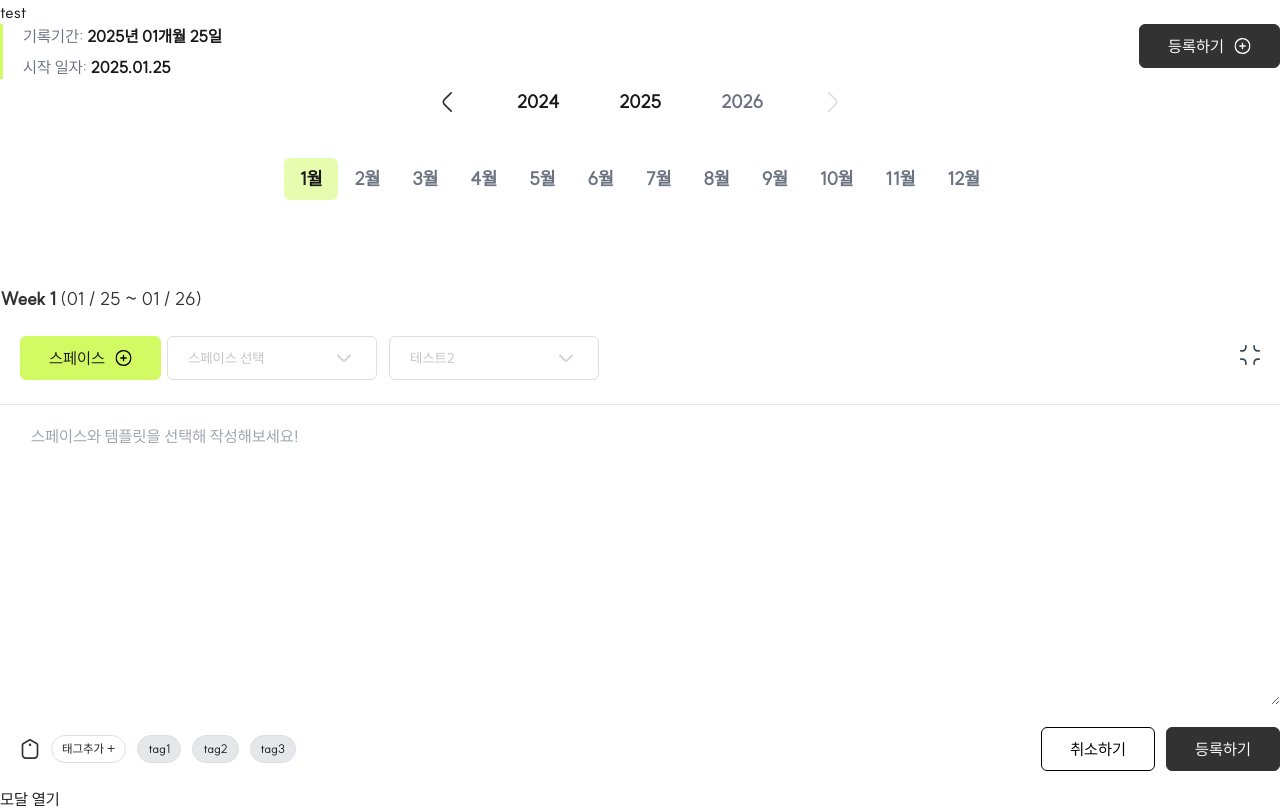
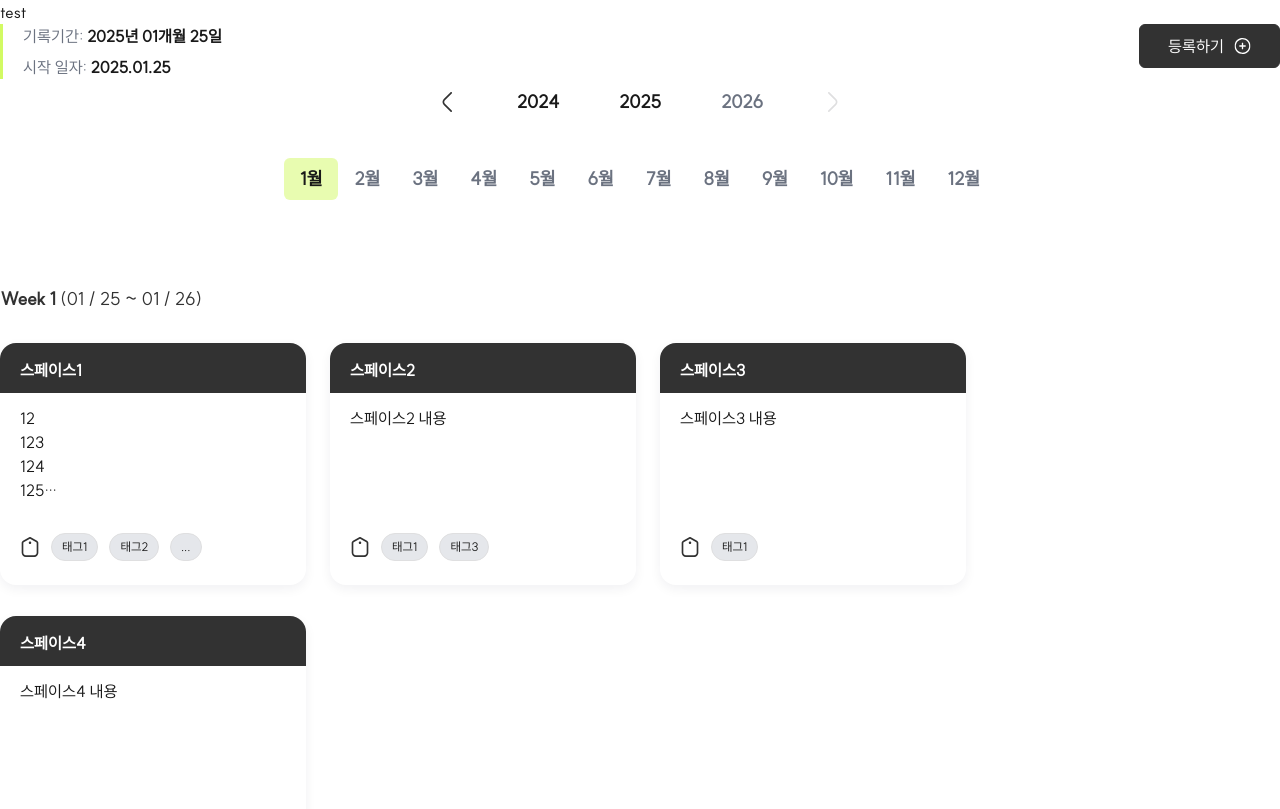
Before and after one commit to muzi55/didit, a Next.js app: page / in a window 1280 px wide. Shown: the top 809 px of the page. Built offline with nearby package versions, Linux system fonts and the light colour scheme.

Commit message:
component: SpaceWeekCard에 cardList prop 추가 및 Body 컴포넌트 구현

```diff
--- a/src/app/_components/space/SpaceCardSection.tsx
+++ b/src/app/_components/space/SpaceCardSection.tsx
@@ -4,23 +4,10 @@
 import { icons } from "@/shared/libs/common/icons";
 
 import CardBookMark from "../common/card/CardBookMark";
-import type { CardTagList } from "../common/card/cardType";
 import DailyCard from "../common/card/DailyCard";
 import type { SpaceCardList } from "./spaceType";
+import { TagSliceFn } from "./spaceUtils";
 // SpaceCardTagList
-
-const TagSliceFn = (arr: CardTagList[]): CardTagList[] => {
-	if (arr.length <= 2) return arr;
-
-	const sliceArr = arr.slice(0, 2);
-	const newItem = {
-		label: "...",
-		onClick: () => {
-			console.log("...");
-		},
-	};
-	return sliceArr.concat(newItem);
-};
 
 interface SpaceCardSectionProps {
 	title: string;
--- a/src/app/_components/space/SpaceWeekCard.tsx
+++ b/src/app/_components/space/SpaceWeekCard.tsx
@@ -1,9 +1,16 @@
 import dayjs from "dayjs";
 import React from "react";
 
+import DailyCard from "../common/card/DailyCard";
 import { 시간변수 } from "../search/constant";
+import type { SpaceCardList } from "./spaceType";
+import { TagSliceFn } from "./spaceUtils";
 
-export default function SpaceWeekCard() {
+interface SpaceWeekCard {
+	cardList: SpaceCardList[];
+}
+
+export default function SpaceWeekCard({ cardList }: SpaceWeekCard) {
 	return (
 		<div className="">
 			<SpaceWeekCard.Header
@@ -13,6 +20,7 @@
 					endAt: new Date(),
 				}}
 			/>
+			<SpaceWeekCard.Body cardList={cardList} />
 		</div>
 	);
 }
@@ -47,4 +55,31 @@
 	);
 };
 
+const SpaceWeekCardBody = ({ cardList }: { cardList: SpaceCardList[] }) => {
+	return (
+		<div className="mt-[31px]">
+			<ul className="flex flex-wrap gap-x-[24px] gap-y-[31px]">
+				{cardList.slice(0, 8).map(el => (
+					<li className="w-[306px] h-[242px]" key={el.title}>
+						<DailyCard>
+							<DailyCard.Header>{el.title}</DailyCard.Header>
+							<DailyCard.Body>{el.content}</DailyCard.Body>
+							<DailyCard.TagList
+								viewFirstTag={false}
+								listItem={TagSliceFn(el.tagList)}
+							/>
+						</DailyCard>
+					</li>
+				))}
+			</ul>
+			{cardList.length > 8 && (
+				<button className="px-[28px] py-[13px] mt-[30px] rounded-[6px] w-full bg-gray-2 text-tertiary text-bodyMedium600">
+					더보기
+				</button>
+			)}
+		</div>
+	);
+};
+
 SpaceWeekCard.Header = SpaceWeekCardHeading;
+SpaceWeekCard.Body = SpaceWeekCardBody;
--- /dev/null
+++ b/src/app/_components/space/spaceUtils.ts
@@ -0,0 +1,14 @@
+import type { CardTagList } from "../common/card/cardType";
+
+export const TagSliceFn = (arr: CardTagList[]): CardTagList[] => {
+	if (arr.length <= 2) return arr;
+
+	const sliceArr = arr.slice(0, 2);
+	const newItem = {
+		label: "...",
+		onClick: () => {
+			console.log("...");
+		},
+	};
+	return sliceArr.concat(newItem);
+};
--- a/src/app/page.tsx
+++ b/src/app/page.tsx
@@ -6,6 +6,7 @@
 import TitleHeading from "./_components/common/heding/TitleHeading";
 import { 시간변수 } from "./_components/search/constant";
 import Space from "./_components/space/Space";
+import { cardSectionList } from "./_components/space/SpaceConstant";
 import SpaceDetailHead from "./_components/space/SpaceDetailHead";
 import SpaceWeekCard from "./_components/space/SpaceWeekCard";
 import CalendarUI from "./_components/space/WriteCalendar";
@@ -38,7 +39,7 @@
 				minYear={2021}
 				maxYear={2022}
 			/>
-			<SpaceWeekCard />
+			<SpaceWeekCard cardList={cardSectionList} />
 			<WriteForm />
 
 			<button onClick={openActive}>모달 열기</button>
```
